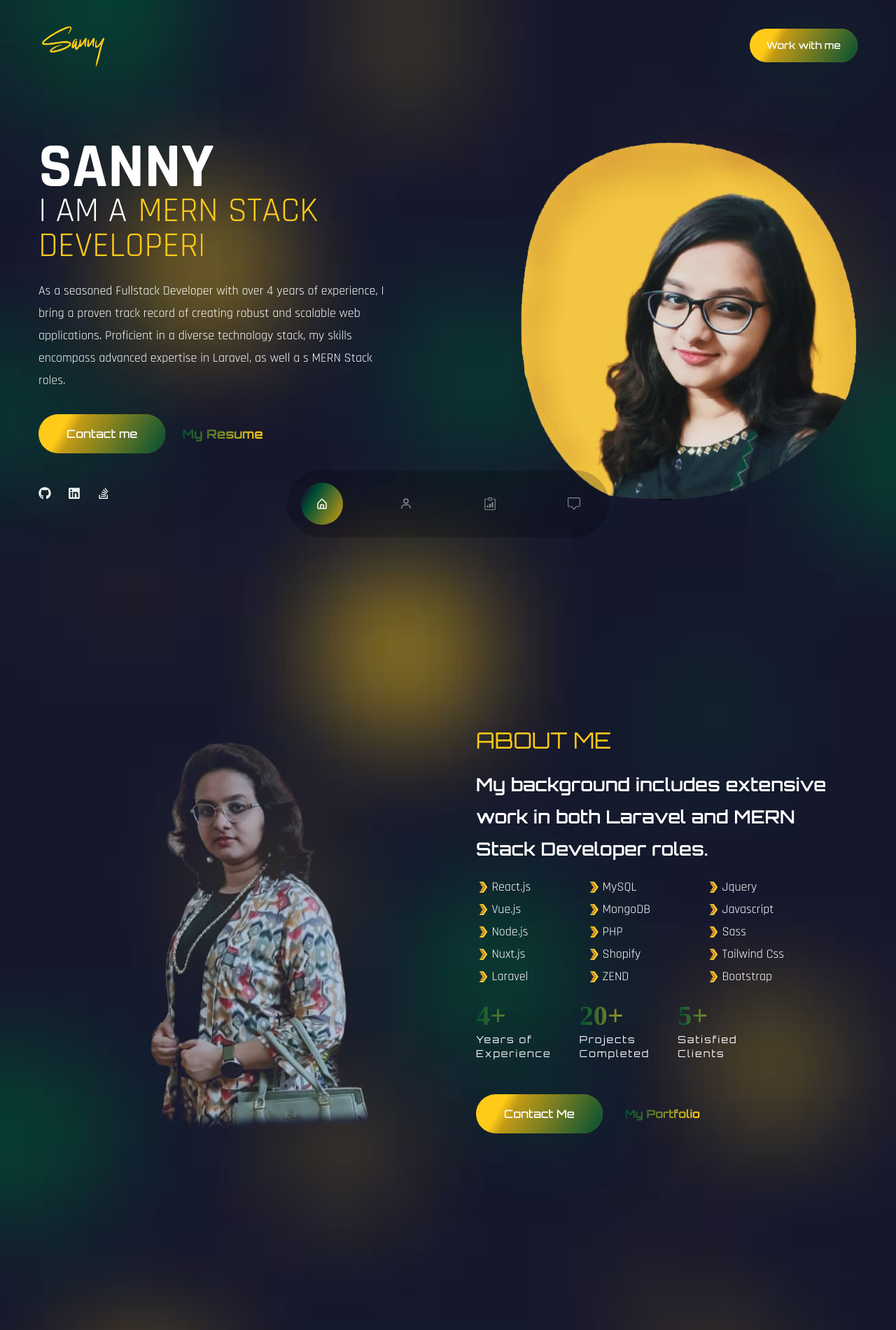
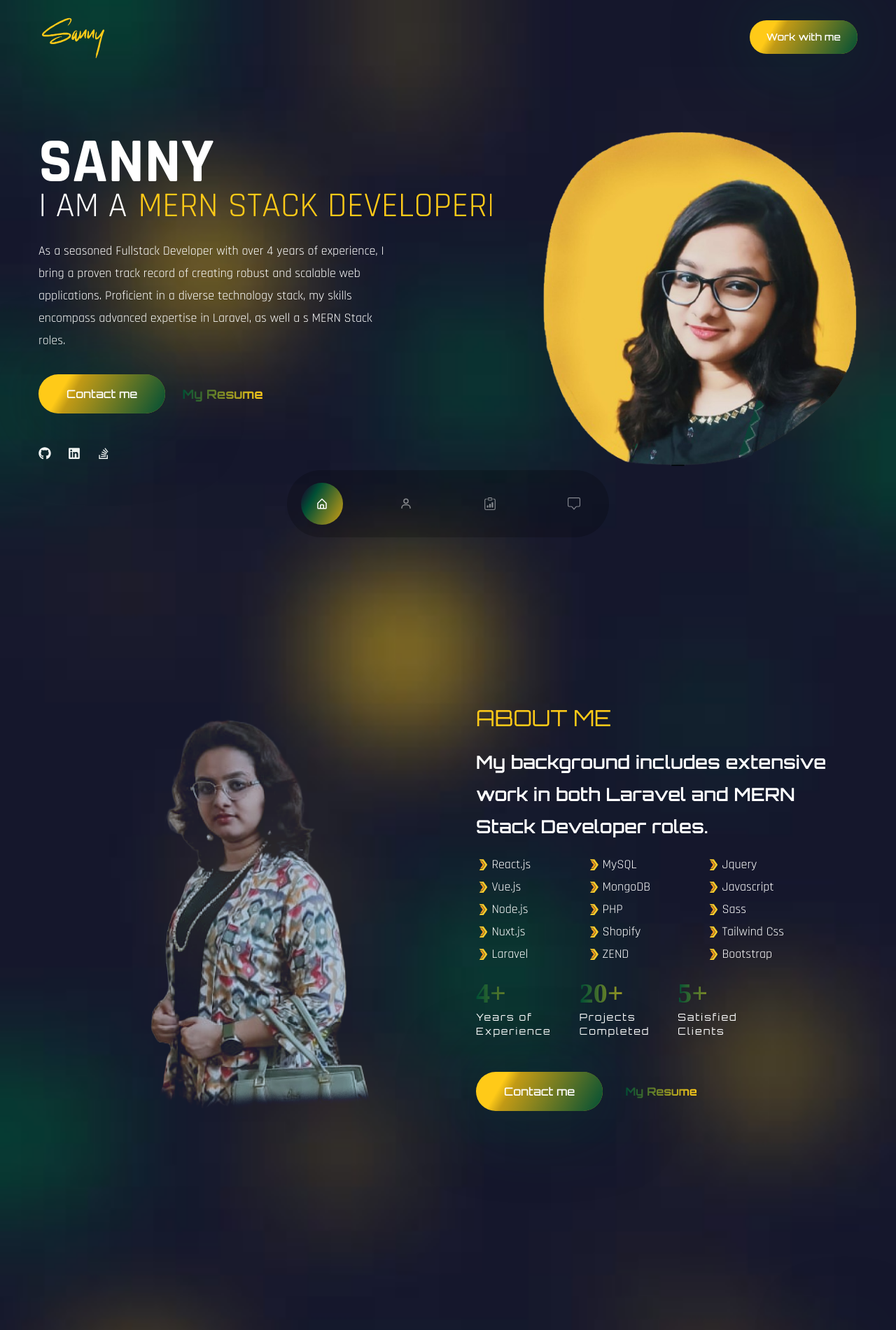
Before and after one commit to Sanny67/portfolio-sanny, a React (Create React App) app: page / in a window 1280 px wide. Shown: the top 1901 px of the page at 70% size. Built offline with nearby package versions, Linux system fonts and the light colour scheme; the HTML template or start-up script is replaced by a standard one; a web font is replaced by a local one.

Commit message:
updated button links

```diff
--- a/src/components/About.js
+++ b/src/components/About.js
@@ -4,6 +4,7 @@ import { useInView } from 'react-intersection-observer';
 import { motion } from 'framer-motion';
 import { fadeIn } from '../variants';
 import Bullet from "../assets/bullet.svg";
+import { Link } from 'react-scroll';
 
 const About = () => {
   const [ref, inView] = useInView({
@@ -83,10 +84,16 @@ const About = () => {
 
             {/* button */}
             <div className='flex gap-x-8 items-center'>
-              <button className='btn btn-lg'>
-                <span>Contact Me</span>
-              </button>
-              <a href='#' className='text-gradient btn-link'>My Portfolio</a>
+              <Link to='contact' smooth={true} spy={true} >
+                <button className='btn btn-lg'>
+                  <span>Contact me</span>
+                </button>
+              </Link>
+              <a
+                download={true}
+                className='text-gradient btn-link'
+                href='../assets/Sayantani Chatterjee - CV.pdf'
+              >My Resume</a>
             </div>
 
           </motion.div>
--- a/src/components/Banner.js
+++ b/src/components/Banner.js
@@ -5,22 +5,11 @@ import { FaGithub, FaLinkedin, FaStackOverflow } from "react-icons/fa";
 import { TypeAnimation } from "react-type-animation";
 import { motion } from 'framer-motion';
 import { fadeIn } from '../variants';
+import { Link } from 'react-scroll';
+
+const RESUME_LINK = "https://drive.google.com/file/d/1AdKC1DTrtMQIhya74YcvttcxEr94WazJ/view?usp=sharing";
 
 const Banner = () => {
-
-  const RESUME_LINK = "https://drive.google.com/file/d/1AdKC1DTrtMQIhya74YcvttcxEr94WazJ/view?usp=sharing";
-  const handleDownload = () => {
-    const pdfUrl = `../assets/Sayantani Chatterjee - CV.pdf`;
-    const anchor = document.createElement('a');
-    anchor.href = pdfUrl;
-    anchor.download = 'Sayantani Chatterjee - CV.pdf';
-    anchor.click();
-    console.log("hghj")
-
-    // Clean up
-    URL.revokeObjectURL(anchor.href);
-  };
-
   return (
     <section className='min-h-[90vh] pt-0 pb-16 flex items-center' id='home'>
       <div className='container mx-auto'>
@@ -73,10 +62,16 @@ const Banner = () => {
               viewport={{once: false, amount: 0.7}}
               className='flex max-w-max gap-x-6 items-center mb-12 mx-auto lg:mx-0'
             >
-              <button className='btn btn-lg'>
-                <span>Contact me</span>
-              </button>
-              <a href='javascript:void(0)' onClick={handleDownload} className='text-gradient button-link'>My Resume</a>
+              <Link to='contact' smooth={true} spy={true} >
+                <button className='btn btn-lg'>
+                  <span>Contact me</span>
+                </button>
+              </Link>
+              <a
+                download={true}
+                className='text-gradient button-link'
+                href='../assets/Sayantani Chatterjee - CV.pdf'
+              >My Resume</a>
             </motion.div>
 
             {/* socials */}
@@ -108,7 +103,7 @@ const Banner = () => {
             initial="hidden"
             whileInView={'show'}
             viewport={{once: false, amount: 0.7}}
-            className='hidden lg:flex flex-1 max-w-[320px] lg:max-w-[482px]'
+            className='hidden lg:flex flex-1 max-w-[320px] lg:max-w-[450px]'
           >
             <img src={Image} alt='' />
           </motion.div>
--- a/src/components/Header.js
+++ b/src/components/Header.js
@@ -1,9 +1,10 @@
 import React from 'react';
 import { ReactComponent as Logo } from '../assets/logo.svg';
+import { Link } from 'react-scroll';
 
 const Header = () => {
   return (
-    <div className='py-8'>
+    <div className='pt-5 pb-3'>
       <div className='container mx-auto'>
         <div className='flex justify-between items-center'>
           {/* logo */}
@@ -11,9 +12,11 @@ const Header = () => {
             <Logo />
           </a>
           {/* button */}
-          <button className='btn btn-sm'>
-            <span>Work with me</span>
-          </button>
+          <Link to='contact' smooth={true} spy={true} >
+            <button className='btn btn-sm'>
+              <span>Work with me</span>
+            </button>
+          </Link>
         </div>
       </div>
     </div>
--- a/src/index.css
+++ b/src/index.css
@@ -1,6 +1,10 @@
 @tailwind base;
 @tailwind components;
 @tailwind utilities;
+
+* {
+  user-select: none;
+}
 
 .btn {
   position: relative;
```
